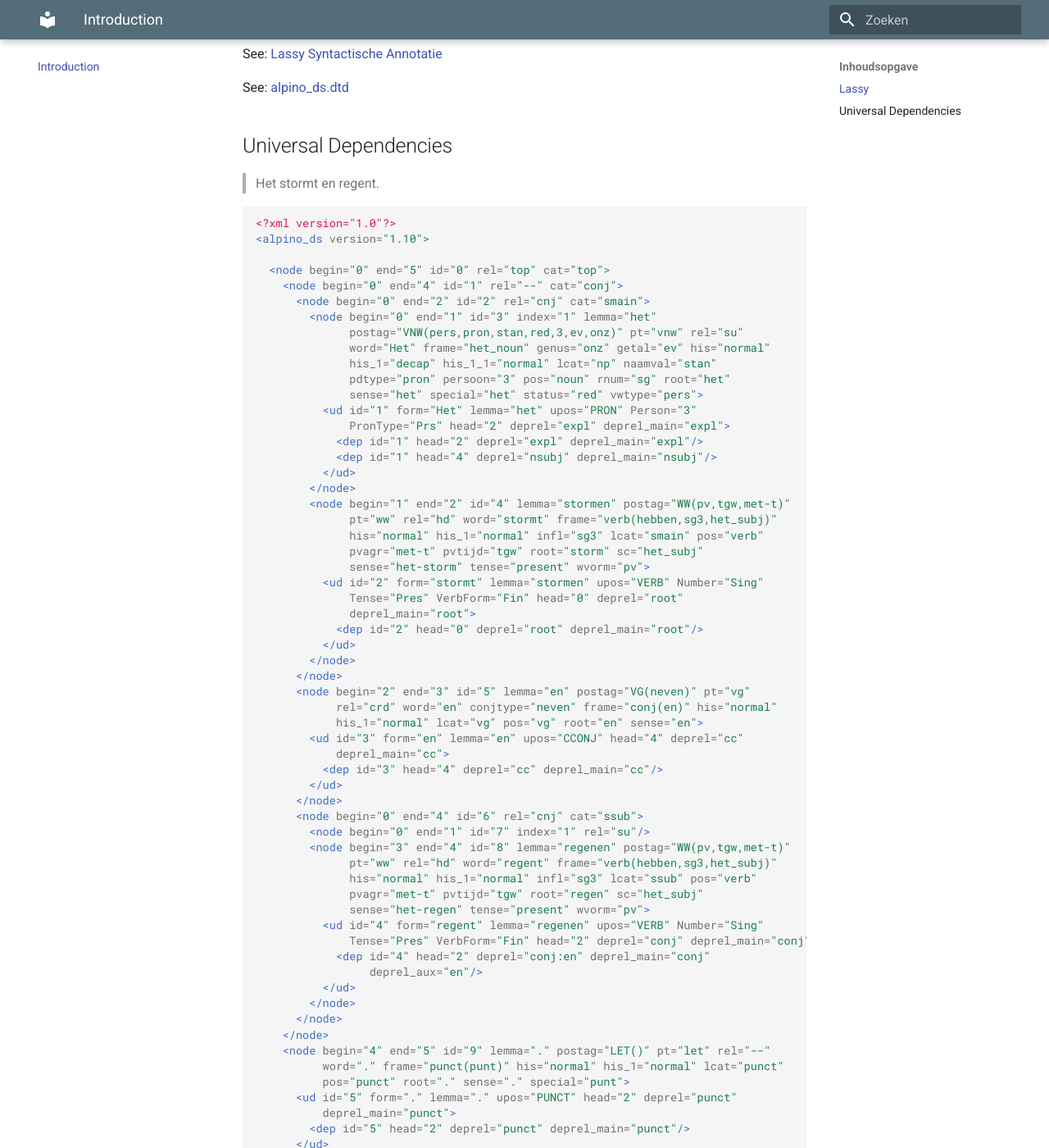
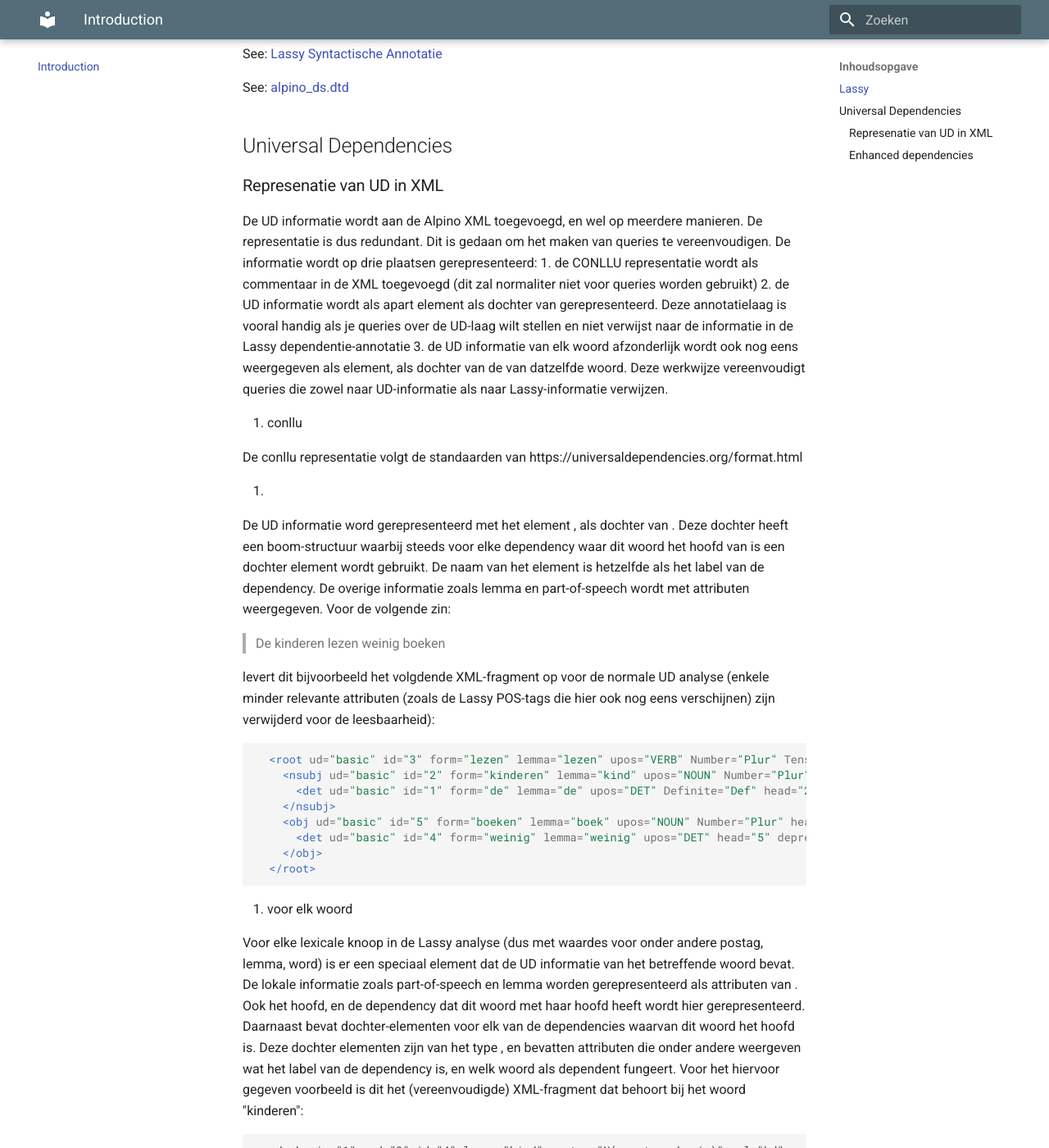
Before and after one commit to rug-compling/alud-docs, an MkDocs documentation site: the page built from docs/index.md, in a window 1280 px wide and 1400 px high, scrolled down 226 px. Shown: the whole window at 82% size. Built offline with MkDocs 1.6.1 and Material for MkDocs 9.7.7, drawn with Linux system fonts in a browser that asks for light colours; some of the changed text lies outside the part shown.

Commit message:
Update index.md
description of XML representation; enhanced still to be added

````diff
--- a/docs/index.md
+++ b/docs/index.md
@@ -7,6 +7,57 @@ See: [Lassy Syntactische Annotatie](http://www.let.rug.nl/vannoord/Lassy/sa-man_
 See: [alpino_ds.dtd](https://github.com/rug-compling/Alpino/blob/master/Treebank/alpino_ds.dtd)
 
 ## Universal Dependencies
+
+### Represenatie van UD in XML
+
+De UD informatie wordt aan de Alpino XML toegevoegd, en wel op meerdere manieren. De representatie is dus redundant. Dit is gedaan om het maken van queries te vereenvoudigen.
+De informatie wordt op drie plaatsen gerepresenteerd:
+1. de CONLLU representatie wordt als commentaar in de XML toegevoegd (dit zal normaliter niet voor queries worden gebruikt)
+2. de UD informatie wordt als apart <root> element als dochter van <alpino_ds> gerepresenteerd. Deze annotatielaag is vooral handig als je queries over de UD-laag wilt stellen en niet verwijst naar de informatie in de Lassy dependentie-annotatie
+3. de UD informatie van elk woord afzonderlijk wordt ook nog eens weergegeven als <ud> element, als dochter van de <node> van datzelfde woord. Deze werkwijze vereenvoudigt queries die zowel naar UD-informatie als naar Lassy-informatie verwijzen.
+
+1. conllu
+
+De conllu representatie volgt de standaarden van https://universaldependencies.org/format.html
+
+2. <root>
+
+De UD informatie word gerepresenteerd met het element <root>, als dochter van <alpino_ds>. Deze <root> dochter heeft een boom-structuur waarbij steeds voor elke dependency waar dit woord het hoofd van is een dochter element wordt gebruikt. De naam van het element is hetzelfde als het label van de dependency. De overige informatie zoals lemma en part-of-speech wordt met attributen weergegeven. Voor de volgende zin:
+
+> De kinderen lezen weinig boeken
+
+levert dit bijvoorbeeld het volgdende XML-fragment op voor de normale UD analyse (enkele minder relevante attributen (zoals de Lassy POS-tags die hier ook nog eens verschijnen) zijn verwijderd voor de leesbaarheid):
+
+```xml
+
+  <root ud="basic" id="3" form="lezen" lemma="lezen" upos="VERB" Number="Plur" Tense="Pres" VerbForm="Fin" head="0" deprel="root">
+    <nsubj ud="basic" id="2" form="kinderen" lemma="kind" upos="NOUN" Number="Plur" head="3" deprel="nsubj">
+      <det ud="basic" id="1" form="de" lemma="de" upos="DET" Definite="Def" head="2" deprel="det"/>
+    </nsubj>
+    <obj ud="basic" id="5" form="boeken" lemma="boek" upos="NOUN" Number="Plur" head="3" deprel="obj">
+      <det ud="basic" id="4" form="weinig" lemma="weinig" upos="DET" head="5" deprel="det"/>
+    </obj>
+  </root>
+```
+
+3. <ud> voor elk woord
+
+Voor elke lexicale knoop in de Lassy analyse (dus <node> met waardes voor onder andere postag, lemma, word) is er een speciaal <ud> element dat de UD informatie van het betreffende woord bevat. De lokale informatie zoals part-of-speech en lemma worden gerepresenteerd als attributen van <ud>. Ook het hoofd, en de dependency dat dit woord met haar hoofd heeft wordt hier gerepresenteerd. Daarnaast bevat <ud> dochter-elementen voor elk van de dependencies waarvan dit woord het hoofd is. Deze dochter elementen zijn van het type <dep>, en bevatten attributen die onder andere weergeven wat het label van de dependency is, en welk woord als dependent fungeert. Voor het hiervoor gegeven voorbeeld is dit het (vereenvoudigde) XML-fragment dat behoort bij het woord "kinderen":
+
+```
+<node begin="1" end="2" id="4" lemma="kind" postag="N(soort,mv,basis)" rel="hd" word="kinderen">
+  <ud id="2" form="kinderen" lemma="kind" upos="NOUN" head="3" deprel="nsubj">
+    <dep id="2" head="3" deprel="nsubj"/>
+  </ud>
+</node>
+```
+
+### Enhanced dependencies
+
+TODO
+
+
+Alles tezamen wordt het volgende voorbeeld als volgt in XML gerepresenteerd:
 
 > Het stormt en regent.
 
````
Also changed, not shown: other parts of docs/index.md (+1 -1 lines).
